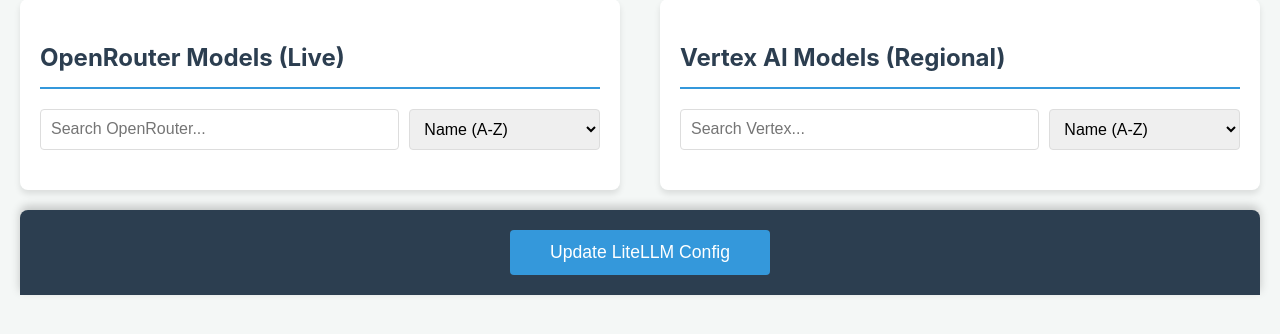
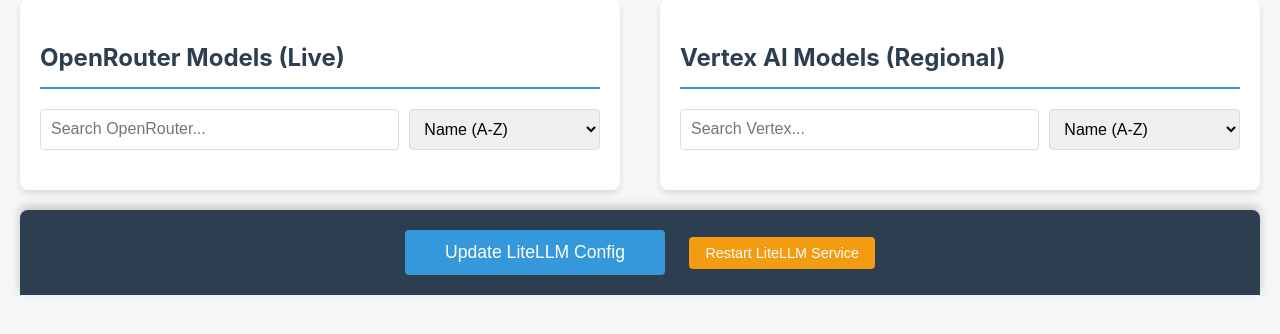
Before and after one commit to spelech/llmlite-modelmanager, a FastAPI app: page / in a window 1280 px wide. Shown: the part 185-519 px from the top of the page. Run offline with FastAPI, Linux system fonts and the light colour scheme.

Commit message:
feat: add remote container restart capability via docker socket

```diff
--- a/app/templates/index.html
+++ b/app/templates/index.html
@@ -106,6 +106,7 @@
 
         <div class="sync-bar">
             <button type="submit" class="btn-sync">Update LiteLLM Config</button>
+            <button type="button" class="btn-refresh" style="margin-left: 20px;" onclick="restartLiteLLM()">Restart LiteLLM Service</button>
         </div>
     </form>
 
@@ -210,11 +211,26 @@
             });
             const result = await resp.json();
             if (result.status === 'success') {
-                alert(`Successfully updated LiteLLM with ${result.updated_models} models! Please restart the LiteLLM container to apply changes.`);
+                alert(`Successfully updated LiteLLM with ${result.updated_models} models! Click "Restart LiteLLM Service" to apply changes.`);
             } else {
                 alert('Error updating configuration.');
             }
         };
+
+        async function restartLiteLLM() {
+            if (!confirm('Restart the LiteLLM proxy container? This will cause a brief service interruption.')) return;
+            try {
+                const resp = await fetch('/restart-litellm', { method: 'POST' });
+                const result = await resp.json();
+                if (result.status === 'success') {
+                    alert('LiteLLM service is restarting...');
+                } else {
+                    alert('Error restarting service: ' + result.message);
+                }
+            } catch (e) {
+                alert('Error connecting to manager.');
+            }
+        }
 
         // Trigger initial sort
         sortModels('orList', 'name-asc');
--- a/main.py
+++ b/main.py
@@ -305,6 +305,18 @@ async def sync_models(request: Request):
 
     return {"status": "success", "updated_models": len(new_model_list)}
 
+@app.post("/restart-litellm")
+async def restart_litellm():
+    """Restart the LiteLLM proxy container using Docker SDK."""
+    try:
+        import docker
+        client = docker.from_env()
+        container = client.containers.get("litellm")
+        container.restart()
+        return {"status": "success", "message": "LiteLLM container restarted successfully."}
+    except Exception as e:
+        return {"status": "error", "message": str(e)}
+
 @app.get("/api/models")
 async def api_models():
     return {
--- a/requirements.txt
+++ b/requirements.txt
@@ -8,3 +8,4 @@ litellm
 python-multipart
 pytest
 httpx
+docker
```
